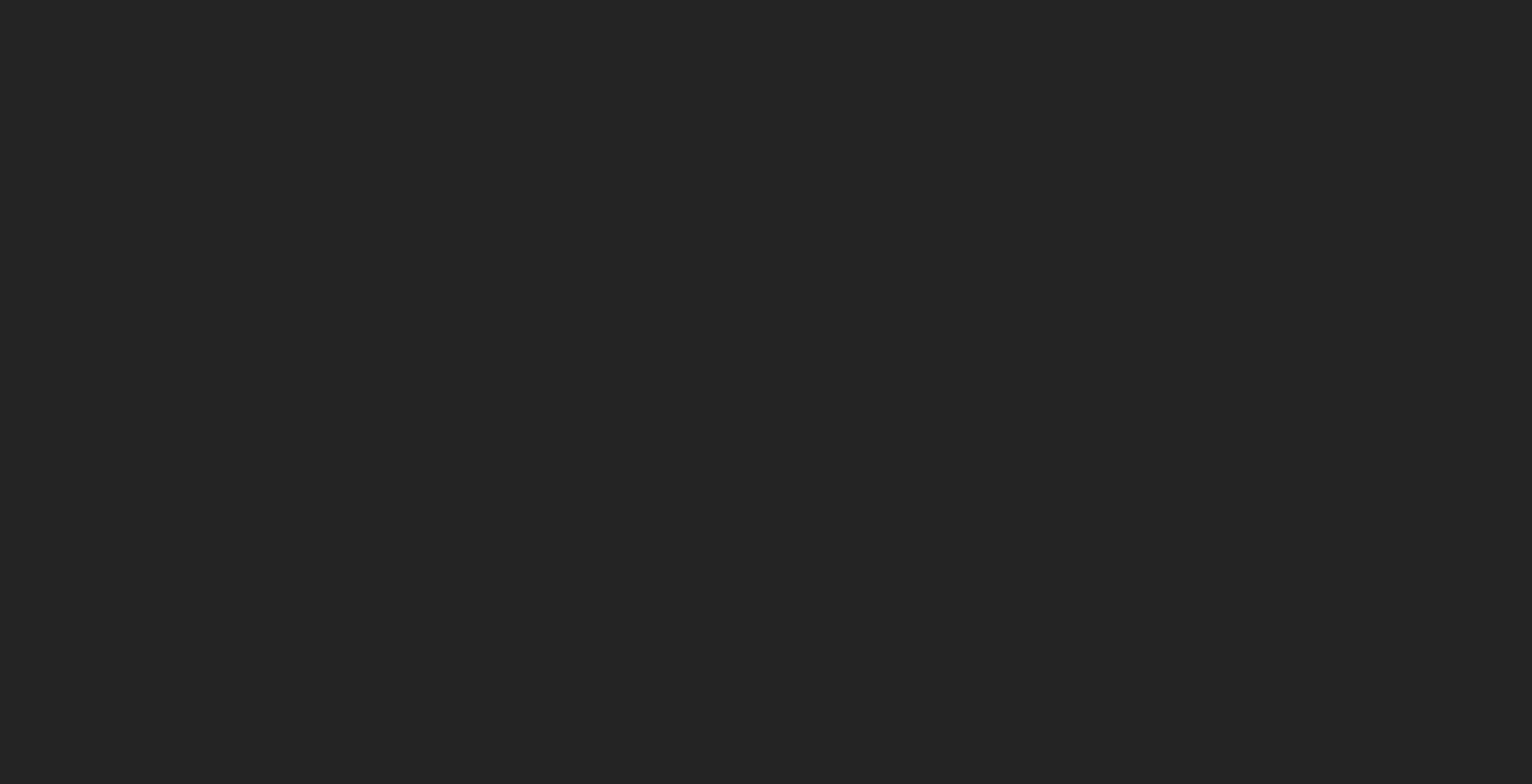
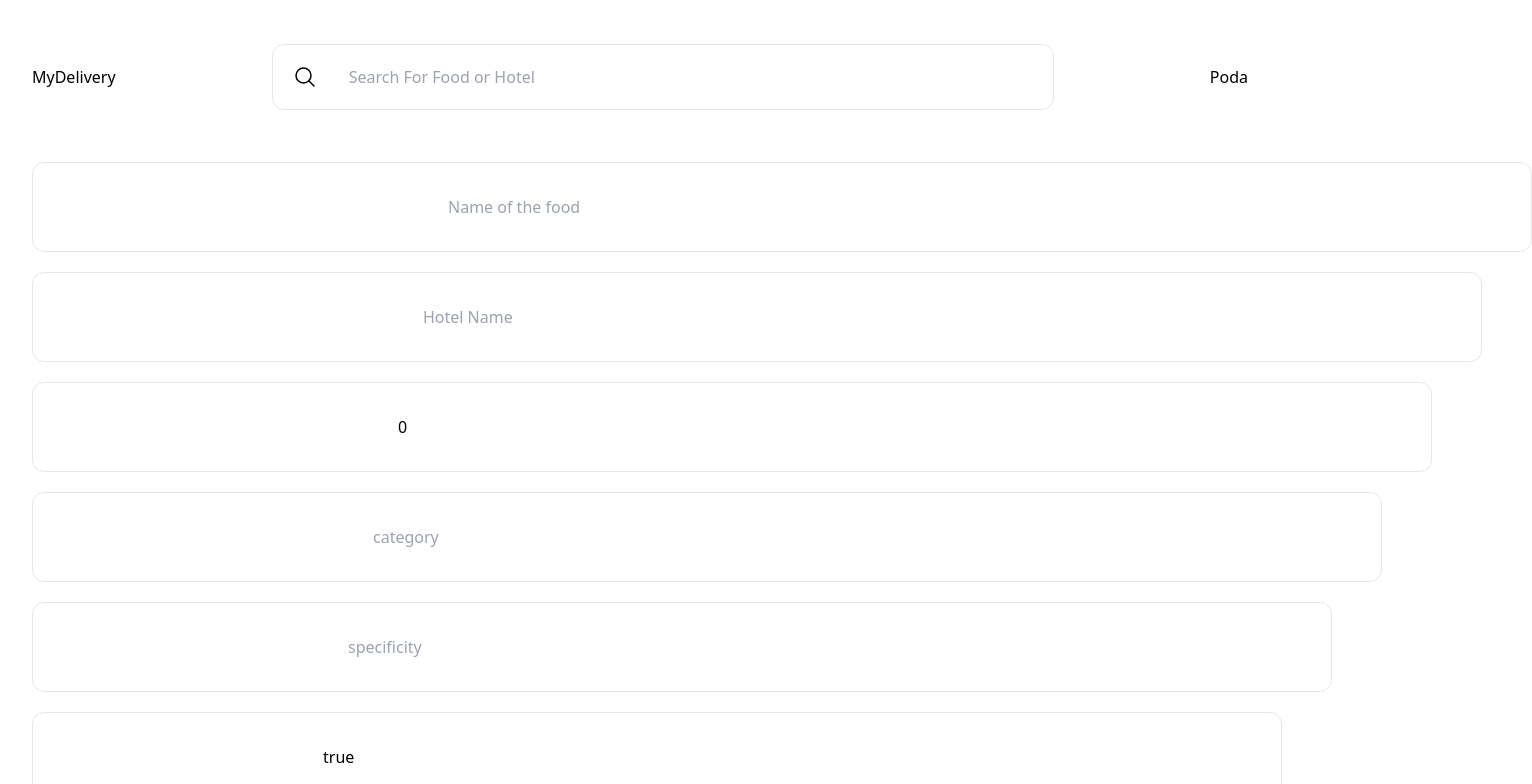
Before and after one commit to mohammedashique791/deliveryProj, a React (Vite) app in the folder client/: page /addFood in a window 1280 px wide. Before the commit this address had no page. Shown: the top 784 px of the page, 1532 px wide, since content can reach past the window. Built offline with nearby package versions, Linux system fonts and the light colour scheme; no server answers.

Commit message:
Added Food Form and style

```diff
--- a/client/src/App.jsx
+++ b/client/src/App.jsx
@@ -4,6 +4,7 @@ import axios from 'axios';
 import Layout from './Layout';
 import Home from './pages/HomePage';
 import HotelAdding from './pages/HotelAdding';
+import FoodAdding from './pages/FoodAdding';
 axios.defaults.baseURL = 'http://localhost:3000';
 axios.defaults.withCredentials = true;
 
@@ -14,6 +15,7 @@ function App() {
       <Route index element={<Home/>}/>
       <Route path='/' element={<Home/>}/>
       <Route path='/hotelAdding' element={<HotelAdding />}/>
+      <Route path='/addFood' element={<FoodAdding/>}/>
       </Route>
     </Routes>
   )
--- a/client/src/index.css
+++ b/client/src/index.css
@@ -2,7 +2,21 @@
 @tailwind components;
 @tailwind utilities;
 
+.mandan {
+  transition: 0.8s ease-in-out;
+}
 
+.mandan:hover {
+  background-color: #323d3d;
+}
+
+input[type='text']{
+  padding: 16px;
+  width: 700px;
+  border-radius: 10px;
+}
+
+  /*
   :root {
     font-family: Inter, system-ui, Avenir, Helvetica, Arial, sans-serif;
     line-height: 1.5;
@@ -21,4 +35,4 @@
   a {
     font-weight: 500;
     text-decoration: inherit;
-}
+  } */
--- /dev/null
+++ b/client/src/pages/FoodAdding.jsx
@@ -0,0 +1,58 @@
+// const foodSchema = new mongoose.Schema({
+//     name: String,
+//     price: Number,
+//     category: String,
+//     specificity: String,
+//     status: Boolean,
+//     Hotel: String
+// });
+
+import axios from "axios";
+import { useState } from "react";
+
+
+
+export default function FoodAdding() {
+    const [foodName, setFoodName] = useState('');
+    const [hotelName, setHotelName] = useState('');
+    const [price, setPrice] = useState(0);
+    const [category, setCategory] = useState('');
+    const [specificity, setSpecificity] = useState('');
+    const [isavailable, setisAvailable] = useState(true);
+    async function foodAdding(ev){
+        ev.preventDefault();
+        const {data} = await axios.post(`/foodAdding/`, {
+            foodName, hotelName, price, category, specificity, isavailable
+        });
+    }
+
+    return (
+        <div>
+            <form onSubmit={foodAdding}>
+                <div className="mt-10 flex flex-col gap-5">
+                <div id='first' className="border p-4 mandan rounded-xl flex w-[1500px] justify-center hover:translate-x-10">
+                    <input value={foodName} onChange={(ev)=> setFoodName(ev.target.value)} className="border-none outline-none" type="text" placeholder="Name of the food" />
+                </div>
+                <div className="border p-4 mandan rounded-xl flex w-[1450px] justify-center hover:translate-x-10">
+                    <input value={hotelName} onChange={(ev)=> setHotelName(ev.target.value)} type="text" placeholder="Hotel Name" />
+                </div>
+                <div className="border p-4 mandan rounded-xl flex w-[1400px] justify-center hover:translate-x-10">
+                    <input value={price} onChange={(ev)=> setPrice(ev.target.value)} type="text" placeholder="price which you offer" />
+                </div>
+                <div className="border p-4 mandan rounded-xl flex w-[1350px] justify-center hover:translate-x-10">
+                    <input value={category} onChange={(ev)=> setCategory(ev.target.value)} type="text" placeholder="category" />
+                </div>
+                <div className="border p-4 mandan rounded-xl flex w-[1300px] justify-center hover:translate-x-10">
+                    <input value={specificity} onChange={(ev)=> setSpecificity(ev.target.value)} type='text' placeholder="specificity" />
+                </div>
+                <div className="border p-4 mandan rounded-xl flex w-[1250px] justify-center hover:translate-x-10">
+                    <input value={isavailable} onChange={(ev)=> setisAvailable(ev.target.value)} type="text" placeholder="available or not" />
+                </div>
+                <div className="border p-4 mandan bg-fonzzi rounded-2xl flex w-[1200px] justify-center hover:translate-x-10">
+                    <button className="text-white">Add Food</button>
+                </div>
+                </div>
+            </form>
+        </div>
+    )
+}
--- a/client/tailwind.config.js
+++ b/client/tailwind.config.js
@@ -4,7 +4,8 @@ export default {
   theme: {
     extend: {
       colors: {
-        fonzzi: '#ff385c'
+        fonzzi: '#ff385c',
+        second: '#ff5733',
       }
     },
   },
```
Also changed, not shown: 2 other files (tests, documents, lock files or other folders). Lines whose indentation alone changed are shown as unchanged.
